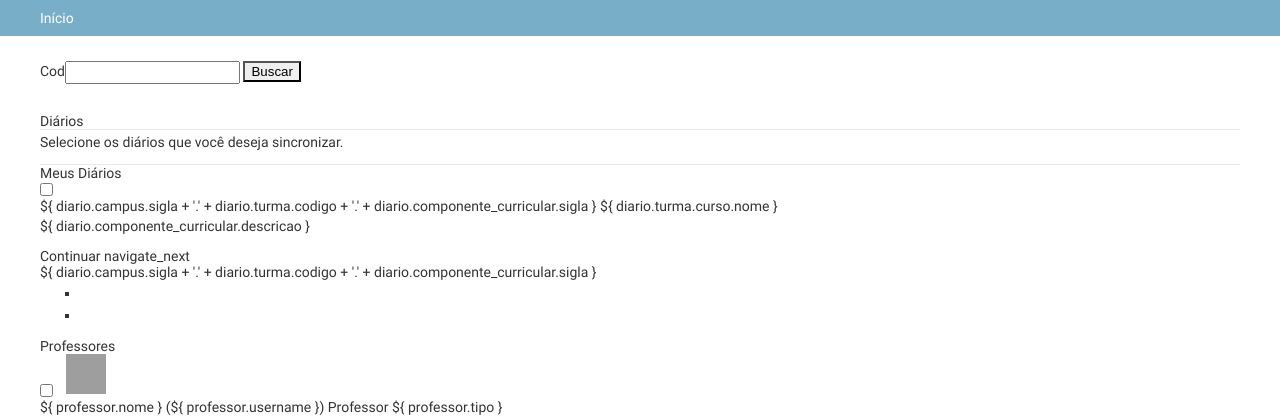
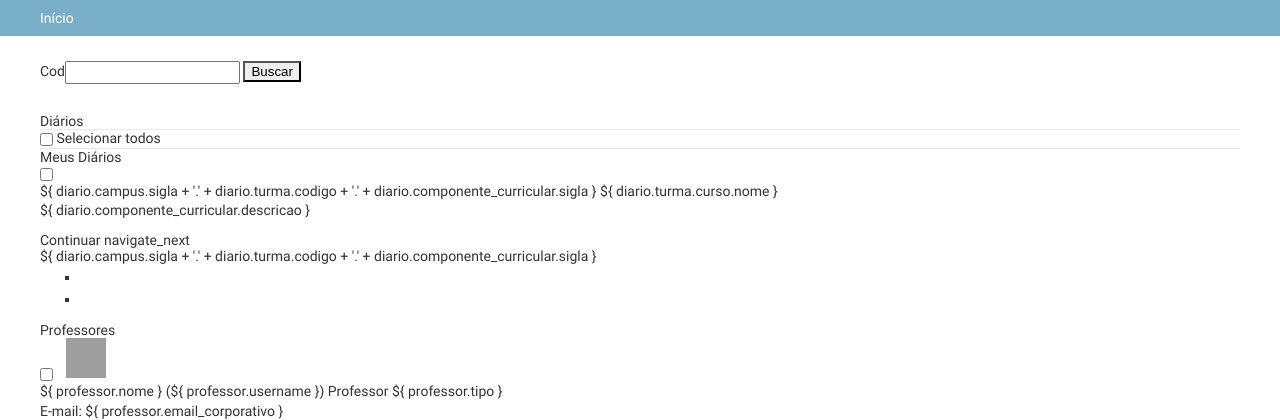
Before and after one commit to CoticEaDIFRN/app_integrador_moodle_suap, a Django app: page /sincronizacao in a window 1280 px wide. Shown: the part 48-468 px from the top of the page. Run offline with Django 3.2, Linux system fonts and the light colour scheme; grey boxes are pictures that could not be loaded.

Commit message:
[UPD] Primeira versão liberada.

```diff
--- a/sincronizacao/templates/sincronizacao.html
+++ b/sincronizacao/templates/sincronizacao.html
@@ -1,7 +1,7 @@
 {% extends "admin/base_site.html" %}
 {% block content %}
     <v-app>
-        <div  class="md-alignment-center col-12" id="sincronismo">
+        <div class="md-alignment-center col-12" id="sincronismo">
             <p>
                 <label>Cod</label><input v-model="cod"></input>
                 <button @click="getDiarios">Buscar</button>
@@ -16,11 +16,13 @@
                         <br>
                         <span class="md-title">Diários</span>
                         <hr>
-                        <p>Selecione os diários que você deseja sincronizar.</p>
-                        <hr>
                     </md-content>
 
                     <md-list class="md-triple-line">
+                        <label for="select-all">
+                            <input type="checkbox" id="select-all"> Selecionar todos
+                        </label>
+                        <hr>
                         <md-subheader class="md-primary">Meus Diários</md-subheader>
                         <div v-for="diario in diarios" class="viewport">
                             <md-list-item>
```
